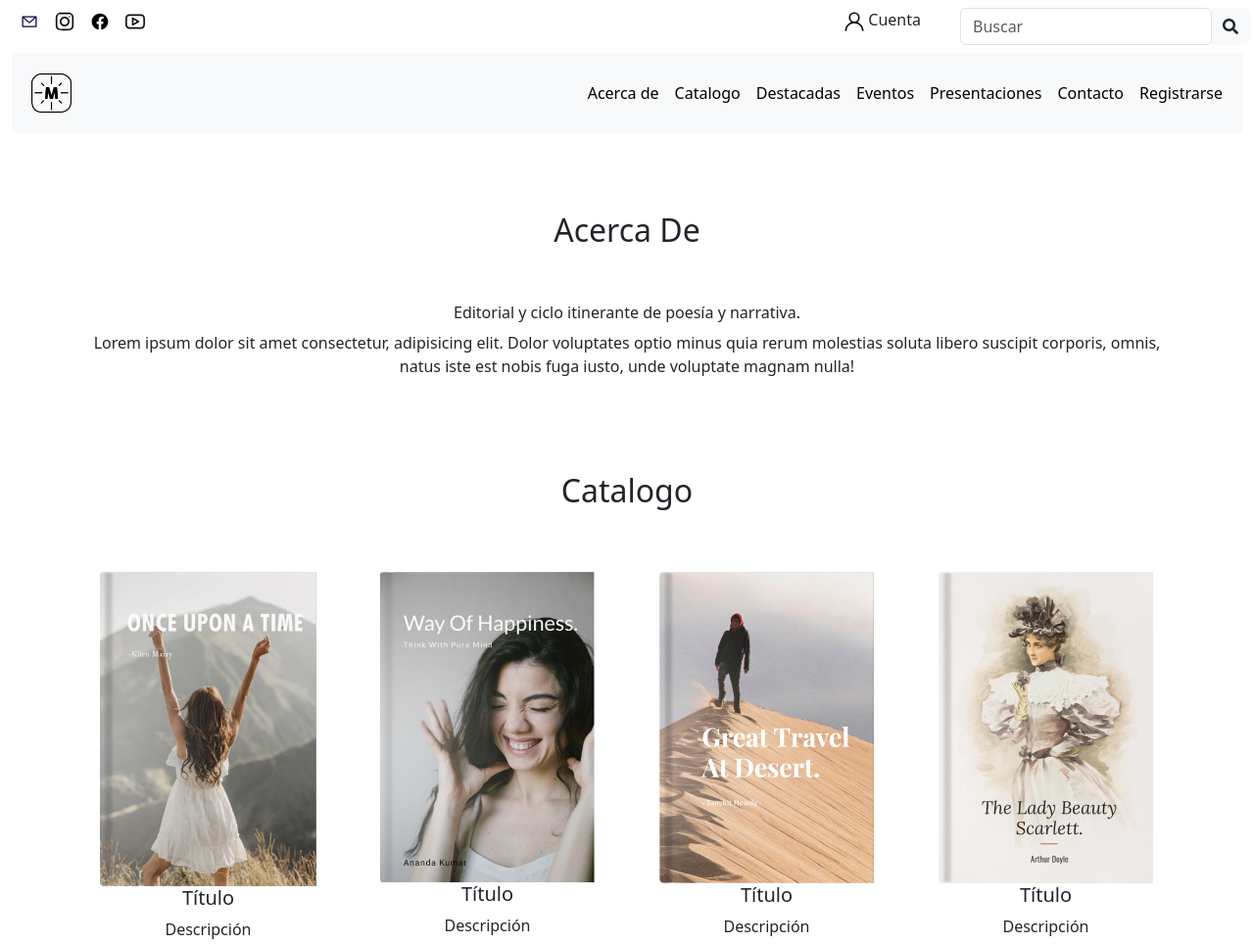
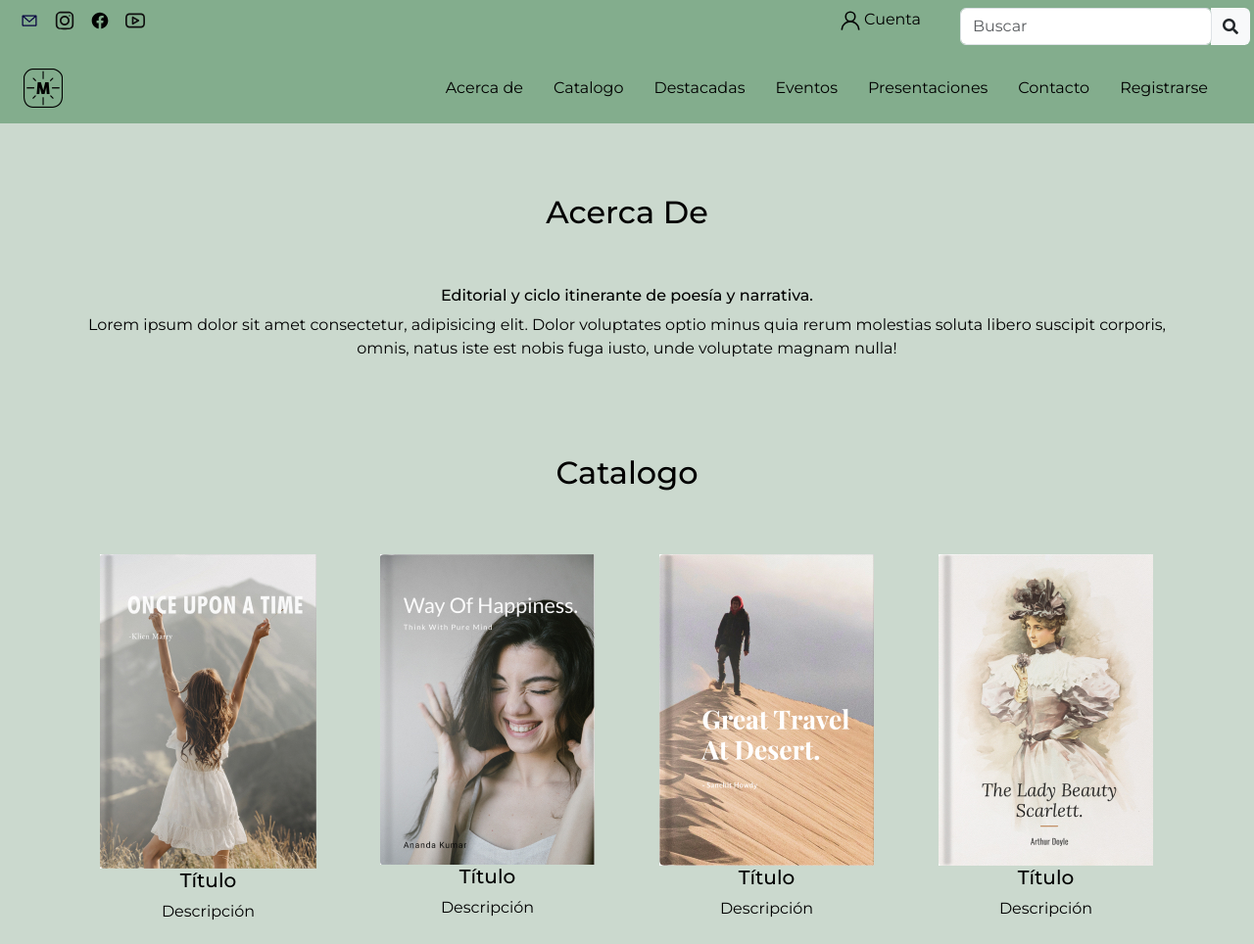
Before and after one commit to franciscogua/CaC-2024, a plain HTML site: page index.html in a window 1280 px wide. Shown: the top 964 px of the page at 98% size. Drawn offline with nearby package versions, Linux system fonts and the light colour scheme.

Commit message:
arreglos css

```diff
--- a/css/style.css
+++ b/css/style.css
@@ -1,4 +1,36 @@
+@import url('https://fonts.googleapis.com/css2?family=Montserrat:ital,wght@0,100..900;1,100..900&family=Noto+Sans:ital,wght@0,100..900;1,100..900&display=swap');
 
-.navbar-nav{
-    text-align: right;
+:root{
+    --font: "Montserrat", sans-serif;
+    --color-font: black;
+    --color-background-body: #cbd9ce;
+    --color-header-footer:#83ad8d;
 }
+
+*{
+    margin: 0px;
+    padding: 0px;
+}
+.body{
+    color: var(--color-font) ;
+    font-family: var(--font);
+    background-color:var(--color-background-body);
+}
+
+header{
+    background-color: var(--color-header-footer);
+}
+
+.navbar img{
+    width: 40px;
+}
+
+.navbar a {
+    margin-right: 15px;
+}
+.footer-links{
+    background-color: var(--color-header-footer);
+    padding: 10px;
+    display: flex;
+
+}
--- a/index.html
+++ b/index.html
@@ -13,7 +13,7 @@
   <link rel="stylesheet" href="https://cdnjs.cloudflare.com/ajax/libs/font-awesome/5.15.4/css/all.min.css" >
   <title>Monserrat</title>
 </head>
-<body>
+<body class="body">
   <!-- Header Start -->
   <header class="container-fluid">
     <!-- Top Start -->
@@ -43,9 +43,9 @@
     </div>
     <!-- Top End -->
     <!-- Navbar Start -->
-    <nav class="navbar sticky-top navbar-expand-lg bg-light mb-3">
+    <nav class="navbar sticky-top navbar-expand-lg ">
       <div class="container-fluid">
-          <a class="navbar-brand m-2" href="#"><img style="max-height: 40px;" class="logo" src="./images/logo/logo.png"></a>
+          <a class="navbar-brand " href="#"><img  class="logo" src="./images/logo/logo.png"></a>
         <!-- Menu hamburguesa -->
         <button class="navbar-toggler" type="button" data-bs-toggle="collapse" data-bs-target="#navbarSupportedContent"
                 aria-controls="navbarSupportedContent" aria-expanded="false" aria-label="Toggle navigation">
@@ -366,7 +366,7 @@
 
     <!-- bottom-content-->
     <!--To do: Media query en CSS para centrar el copyright y los iconos en disp. movil-->
-    <div id="footer-bottom" class="bg-light">
+    <div class="footer-links" id="footer-bottom" >
       <div class="container mt-4">
         <div class="row">
           <div class="col-md-12">
```
